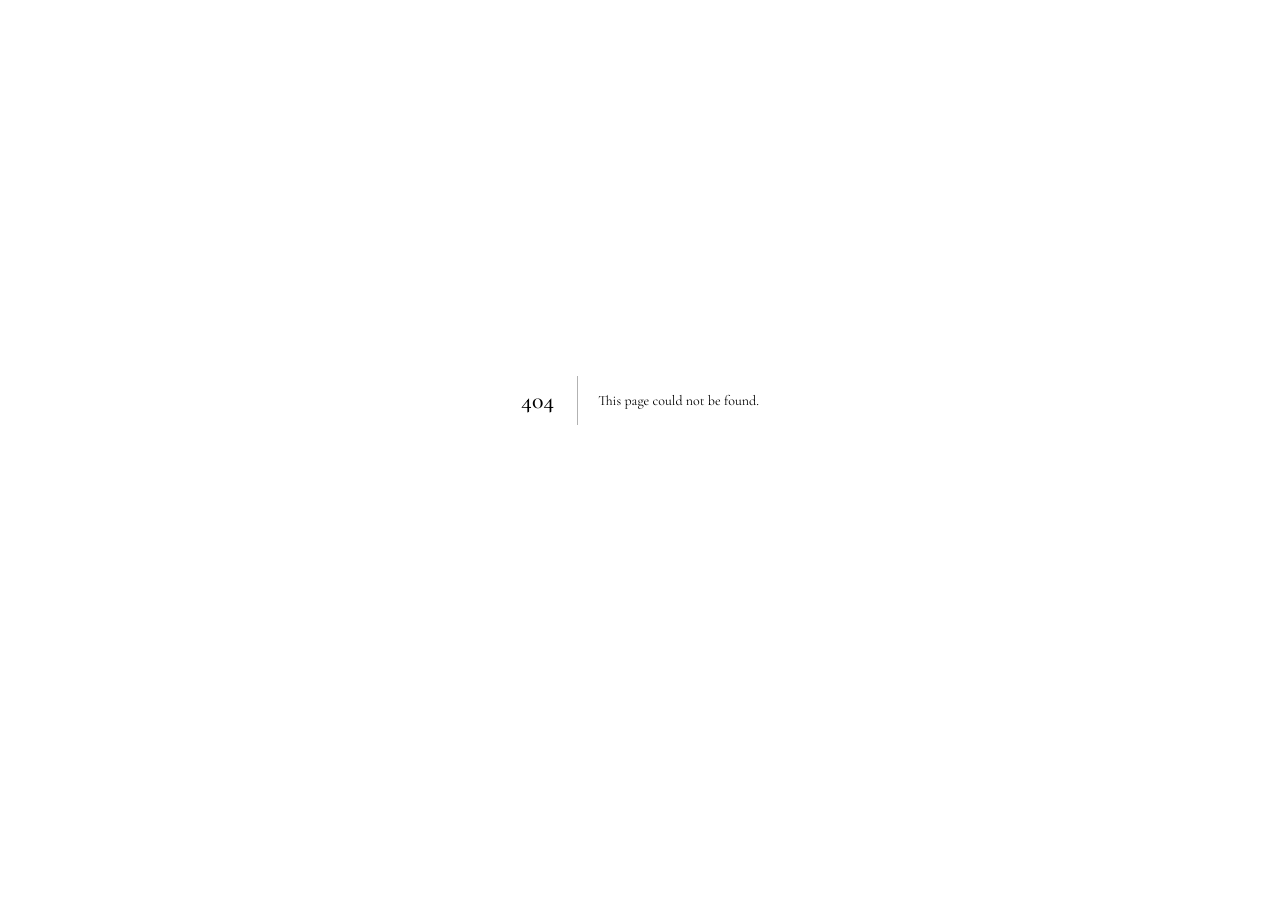
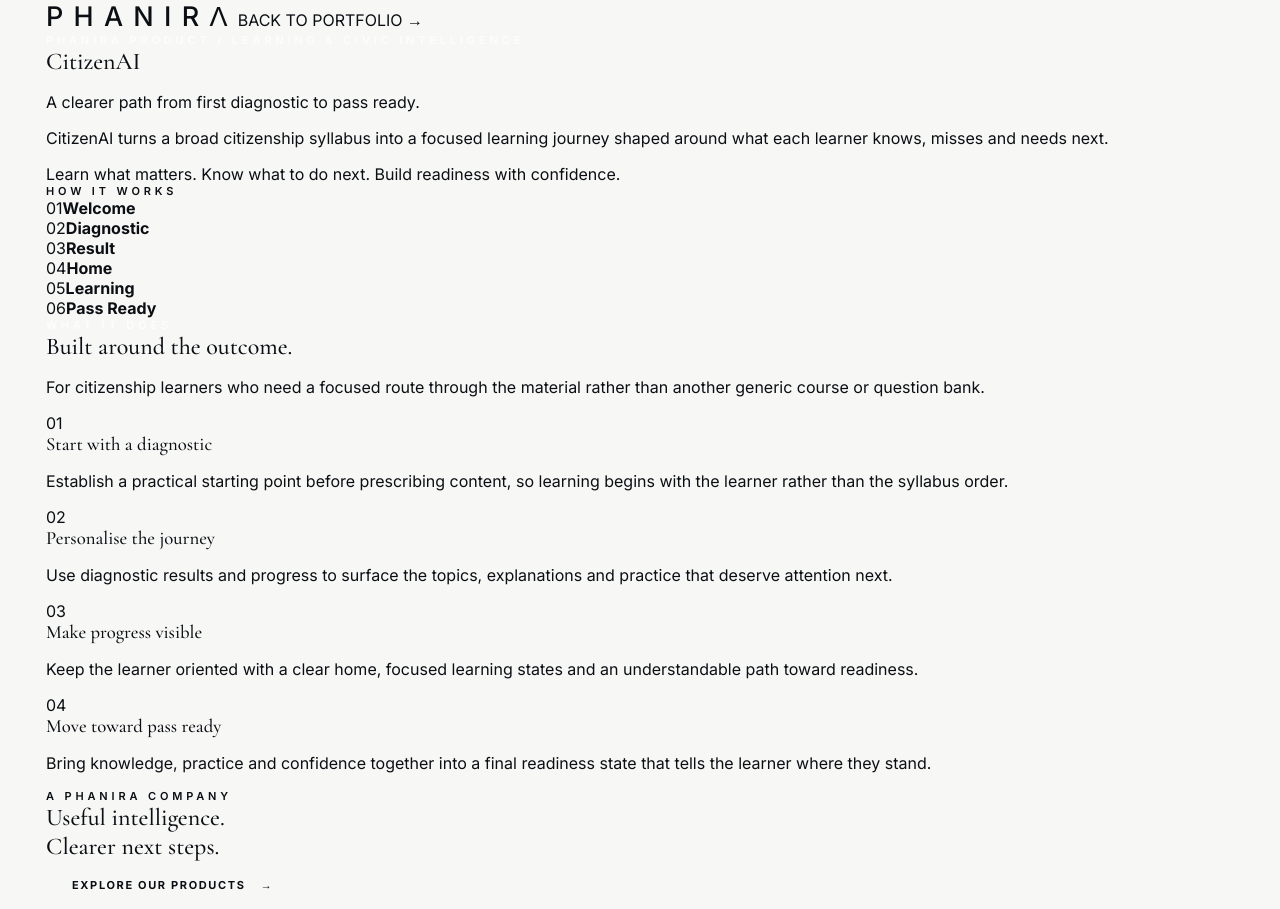
Before and after one commit to ksazid/phanira, a Next.js app: page /products/citizenai in a window 1280 px wide. Before the commit this address had no page. Before the commit the page ends 800 px from the top, so only its background shows below. Built offline with nearby package versions, Linux system fonts and the light colour scheme.

Commit message:
Add CitizenAI product detail page

```diff
--- /dev/null
+++ b/app/products/citizenai/page.tsx
@@ -0,0 +1,39 @@
+import type { Metadata } from "next";
+import ProductDetail from "../ProductDetail";
+
+export const metadata: Metadata = {
+  title: "CitizenAI — Phanira",
+  description: "CitizenAI is personalised citizenship learning that adapts from diagnostic to pass-ready preparation.",
+};
+
+export default function CitizenAIPage() {
+  return (
+    <ProductDetail
+      name="CitizenAI"
+      category="LEARNING & CIVIC INTELLIGENCE"
+      headline="A clearer path from first diagnostic to pass ready."
+      intro="CitizenAI turns a broad citizenship syllabus into a focused learning journey shaped around what each learner knows, misses and needs next."
+      promise="Learn what matters. Know what to do next. Build readiness with confidence."
+      steps={["Welcome", "Diagnostic", "Result", "Home", "Learning", "Pass Ready"]}
+      audience="For citizenship learners who need a focused route through the material rather than another generic course or question bank."
+      capabilities={[
+        {
+          title: "Start with a diagnostic",
+          body: "Establish a practical starting point before prescribing content, so learning begins with the learner rather than the syllabus order.",
+        },
+        {
+          title: "Personalise the journey",
+          body: "Use diagnostic results and progress to surface the topics, explanations and practice that deserve attention next.",
+        },
+        {
+          title: "Make progress visible",
+          body: "Keep the learner oriented with a clear home, focused learning states and an understandable path toward readiness.",
+        },
+        {
+          title: "Move toward pass ready",
+          body: "Bring knowledge, practice and confidence together into a final readiness state that tells the learner where they stand.",
+        },
+      ]}
+    />
+  );
+}
```
